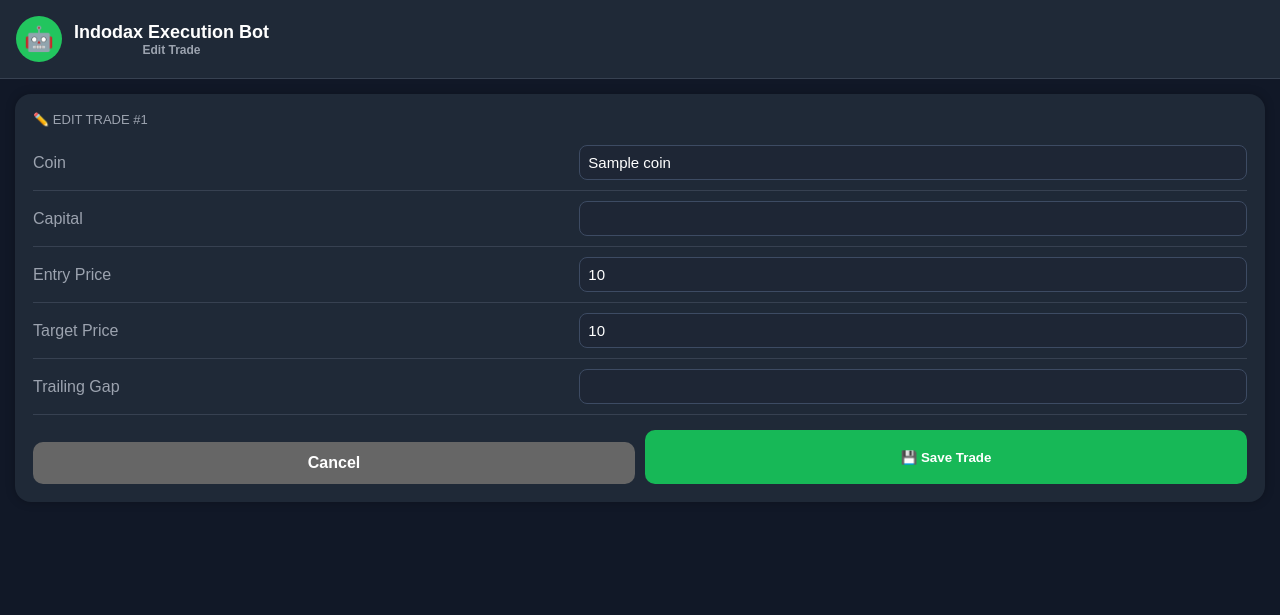
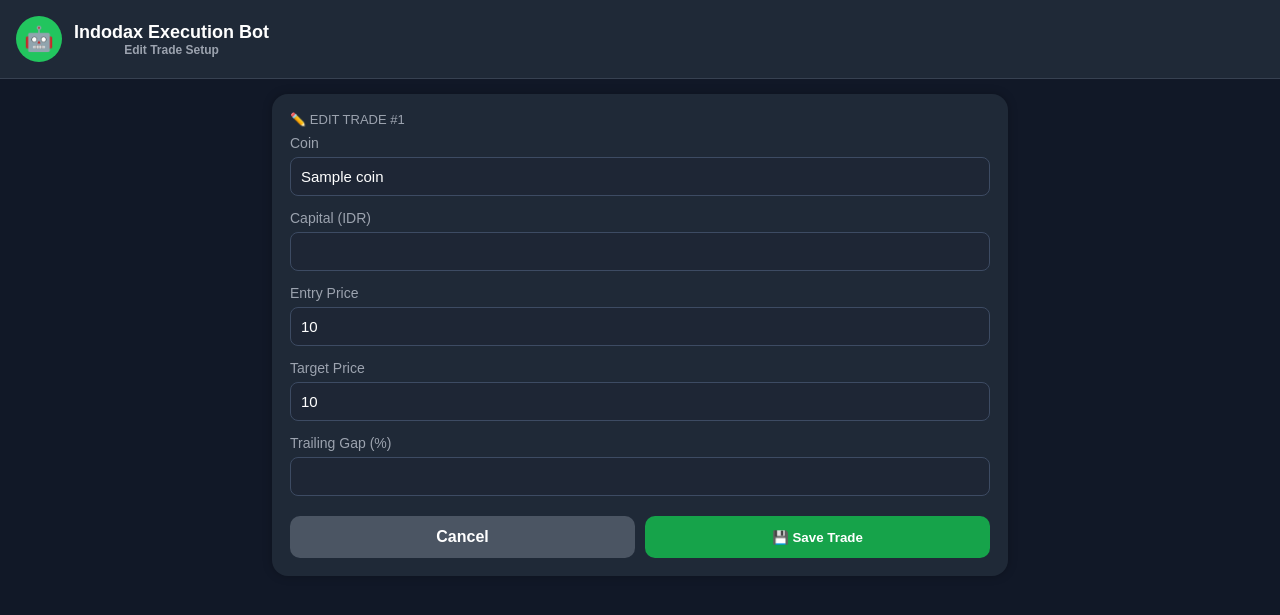
Before and after one commit to adhigame989/Indodax-Execution-Bot, a Flask app: template templates/edit_trade.html in a window 1280 px wide. Shown: the top 615 px of the page. Run offline with Flask 3, Linux system fonts and the light colour scheme; the template is opened without the code that fills it: most values are stand-ins (such as "Sample title", 1, 10 or a date in 2020); parts of the project's set-up code (start-up, migrations or seed data) failed here and were passed over.

Commit message:
Update edit_trade.html

```diff
--- a/templates/edit_trade.html
+++ b/templates/edit_trade.html
@@ -30,7 +30,7 @@
                 </div>
 
                 <div class="app-version">
-                    Edit Trade
+                    Edit Trade Setup
                 </div>
 
             </div>
@@ -39,9 +39,9 @@
 
     </div>
 
-    <div class="container">
+    <div class="container edit-container">
 
-        <div class="card">
+        <div class="card edit-card">
 
             <div class="card-title">
                 ✏️ EDIT TRADE #{{ trade.id }}
@@ -50,13 +50,9 @@
             <form method="POST"
                   action="/update_trade/{{ trade.id }}">
 
-                <table class="info-table">
+                <div class="form-group">
 
-                    <tr>
-
-                        <td>Coin</td>
-
-                        <td>
+                    <label>Coin</label>
 
                     <input
                         type="text"
@@ -64,15 +60,11 @@
                         value="{{ trade.coin }}"
                         required>
 
-                        </td>
+                </div>
 
-                    </tr>
+                <div class="form-group">
 
-                    <tr>
-
-                        <td>Capital</td>
-
-                        <td>
+                    <label>Capital (IDR)</label>
 
                     <input
                         type="number"
@@ -80,15 +72,11 @@
                         value="{{ trade.capital }}"
                         required>
 
-                        </td>
+                </div>
 
-                    </tr>
+                <div class="form-group">
 
-                    <tr>
-
-                        <td>Entry Price</td>
-
-                        <td>
+                    <label>Entry Price</label>
 
                     <input
                         type="number"
@@ -96,15 +84,11 @@
                         value="{{ trade.entry_price }}"
                         required>
 
-                        </td>
+                </div>
 
-                    </tr>
+                <div class="form-group">
 
-                    <tr>
-
-                        <td>Target Price</td>
-
-                        <td>
+                    <label>Target Price</label>
 
                     <input
                         type="number"
@@ -112,15 +96,11 @@
                         value="{{ trade.target_price }}"
                         required>
 
-                        </td>
+                </div>
 
-                    </tr>
+                <div class="form-group">
 
-                    <tr>
-
-                        <td>Trailing Gap</td>
-
-                        <td>
+                    <label>Trailing Gap (%)</label>
 
                     <input
                         type="number"
@@ -129,23 +109,12 @@
                         value="{{ trade.trailing_gap }}"
                         required>
 
-                        </td>
+                </div>
 
-                    </tr>
-
-                </table>
-
-                <div class="button-group">
+                <div class="edit-buttons">
 
                     <a href="/"
-                       class="btn-default"
-                       style="
-                       text-decoration:none;
-                       text-align:center;
-                       flex:1;
-                       display:flex;
-                       justify-content:center;
-                       align-items:center;">
+                       class="btn-cancel">
 
                         Cancel
 
@@ -153,7 +122,7 @@
 
                     <button
                         type="submit"
-                        class="btn-green">
+                        class="btn-update">
 
                         💾 Save Trade
 
```
Lines whose indentation alone changed are shown as unchanged.
